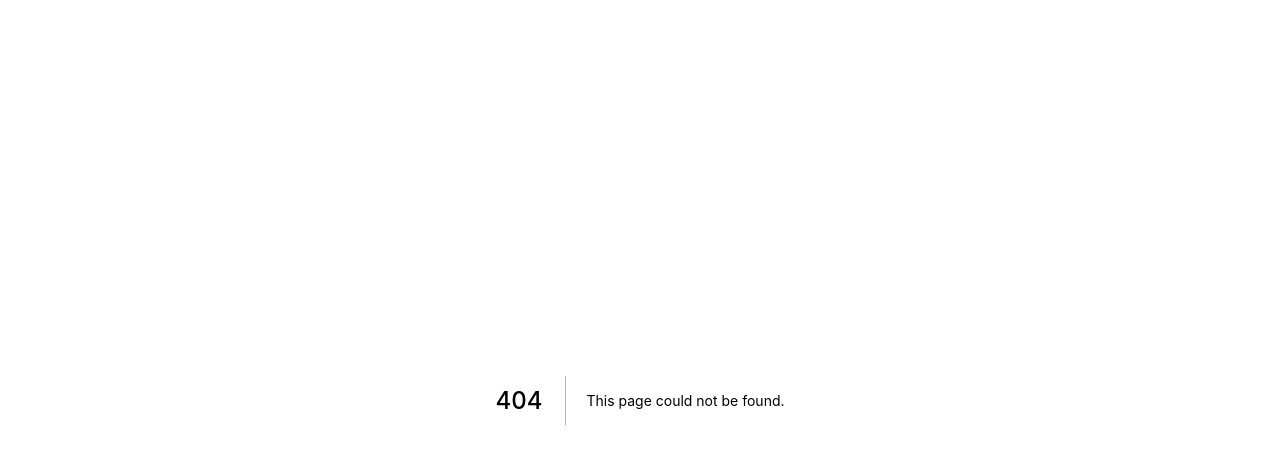
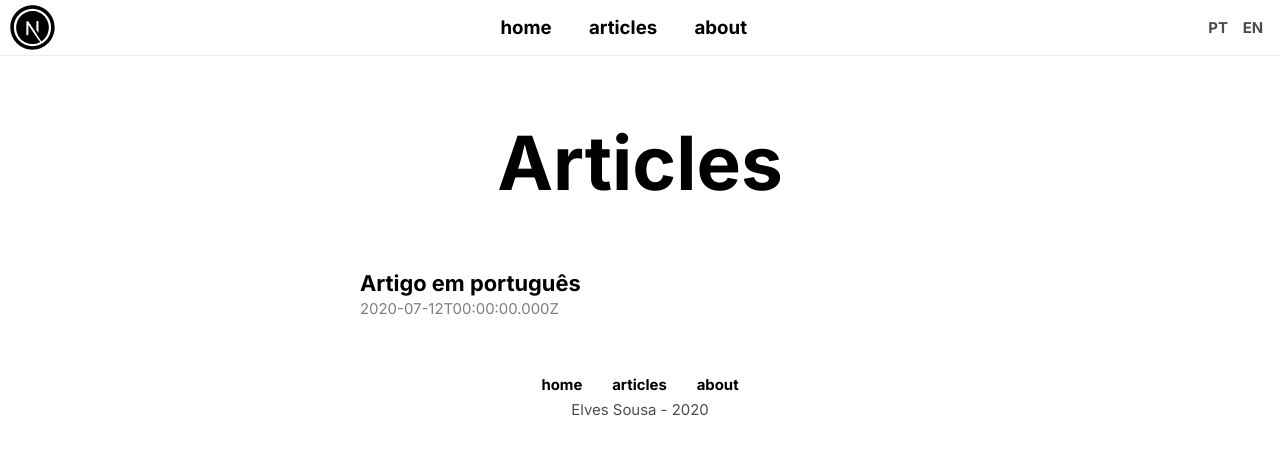
Before and after one commit to Achilles3458/next-intl, a Next.js app: page /pt/articles in a window 1280 px wide. Before the commit this address had no page. Shown: the top 454 px of the page. Built offline with nearby package versions, Linux system fonts and the light colour scheme.

Commit message:
Articles page.

```diff
--- /dev/null
+++ b/pages/[lang]/articles.tsx
@@ -0,0 +1,59 @@
+import { NextPage, GetStaticProps, GetStaticPaths } from "next";
+import { getSortedPostData } from "../../lib/posts";
+
+import Layout from "../../components/Layout";
+import Link from "next/link";
+
+interface Props {
+  locale: string;
+  allPostsData: {
+    date: string;
+    title: string;
+    lang: string;
+    id: any;
+  }[];
+}
+
+const Post: NextPage<Props> = ({ locale, allPostsData }) => {
+  console.log(locale);
+  const postsData = allPostsData.filter((post) => post.lang === locale);
+
+  return (
+    <Layout className="posts" title="Post">
+      <section className="page-content">
+        <h1>Articles</h1>
+        {postsData.map((post) => (
+          <article key={post.id} className="post">
+            <Link href={`post/${post.id}`}>
+              <a>
+                <h3>{post.title}</h3>
+              </a>
+            </Link>
+            <time>{post.date}</time>
+            {/*<p>{post.excerpt}</p>*/}
+          </article>
+        ))}
+      </section>
+    </Layout>
+  );
+};
+
+export const getStaticProps: GetStaticProps = async (ctx) => {
+  const allPostsData = getSortedPostData();
+
+  return {
+    props: {
+      locale: ctx.params?.lang || "pt",
+      allPostsData,
+    },
+  };
+};
+
+export const getStaticPaths: GetStaticPaths = async () => {
+  return {
+    paths: [{ params: { lang: "en" } }, { params: { lang: "pt" } }],
+    fallback: false,
+  };
+};
+
+export default Post;
```
